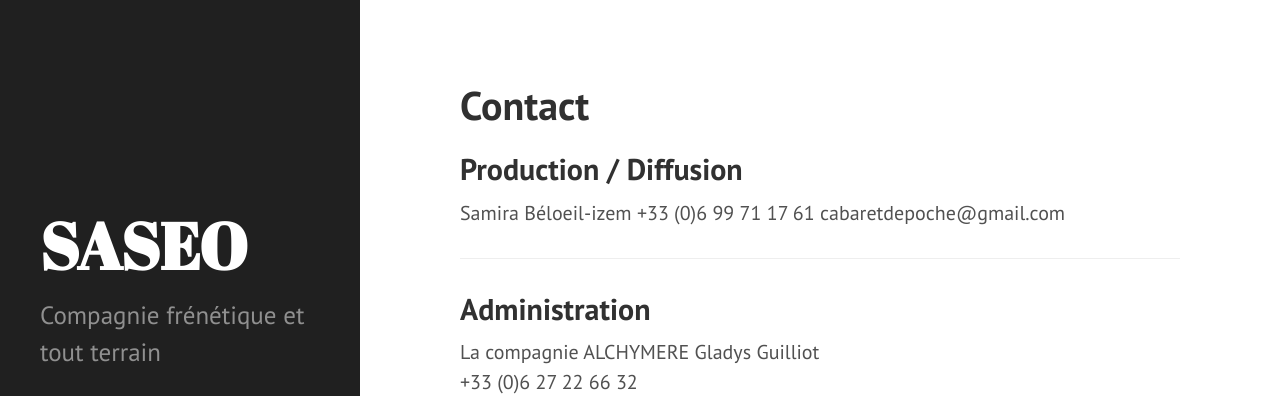
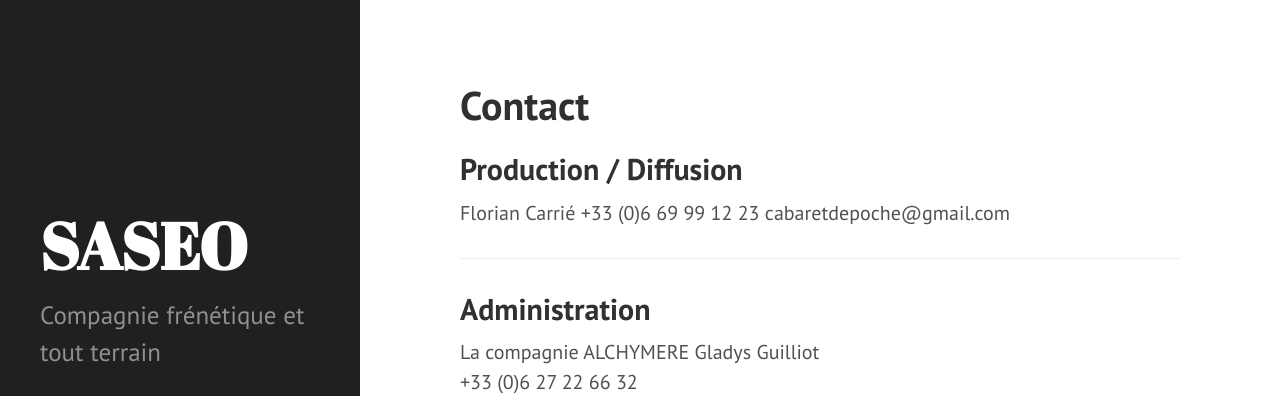
Before and after one commit to rizoom/saseo.org, a Jekyll site: the page built from contact.md, in a window 1280 px wide. Shown: the top 396 px of the page. Built offline with Jekyll 4.4.1, drawn with Linux system fonts in a browser that asks for light colours.

Commit message:
Update contact.md

```diff
--- a/contact.md
+++ b/contact.md
@@ -5,8 +5,8 @@
 ---
 
 ## Production / Diffusion
-Samira Béloeil-izem
-+33 (0)6 99 71 17 61
+Florian Carrié
++33 (0)6 69 99 12 23
 cabaretdepoche@gmail.com
 
 ---
```
